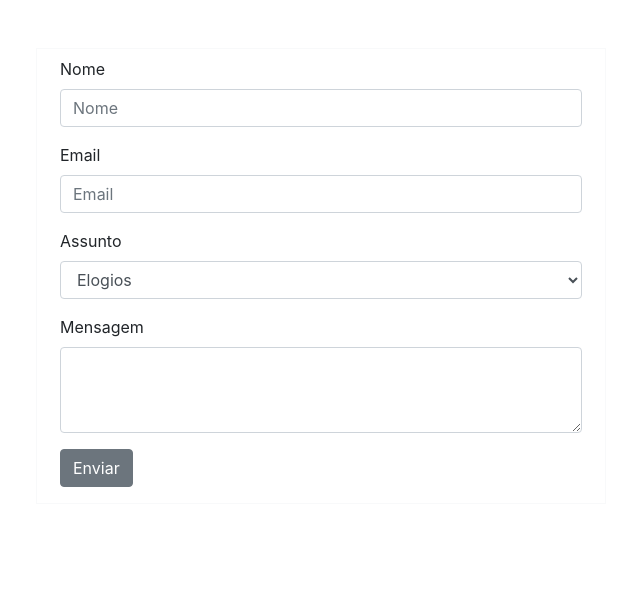
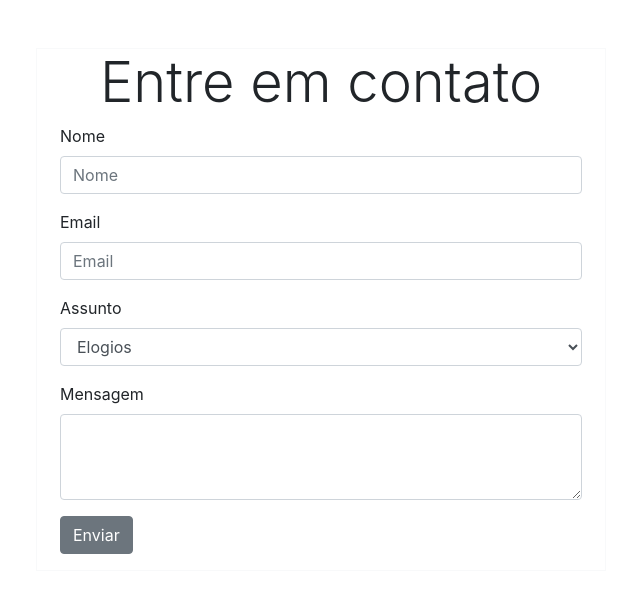
Before and after one commit to lailson-dev/sistema-caixa-mensagens, a PHP site: page / in a window 1280 px wide. Shown: the top 593 px of the page, without its empty margins (319-959 px from the left). Run offline with PHP 8.4, Linux system fonts and the light colour scheme; some libraries are stand-ins or nearby versions.

Commit message:
Adição do título da página inicial

```diff
--- a/index.php
+++ b/index.php
@@ -11,6 +11,7 @@
 	<section class="container mt-5">
 		<div class="row">
 			<div class="offset-md-3 col-md-6 border border-light">
+				<h1 class="display-4 text-center">Entre em contato</h1>
 				<form action="" method="POST" class="m-2">
 					<div class="form-group">
 						<label for="name" class="form-control-label">Nome</label>
```
